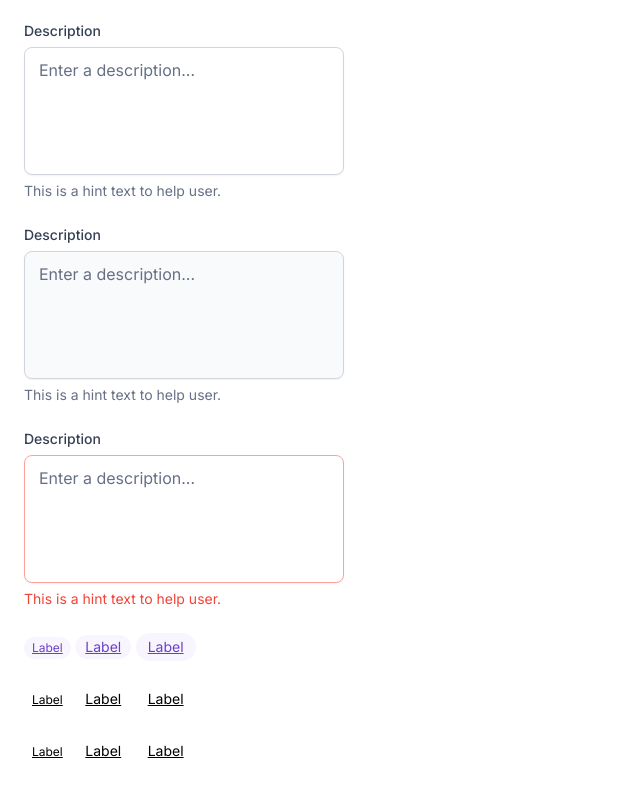
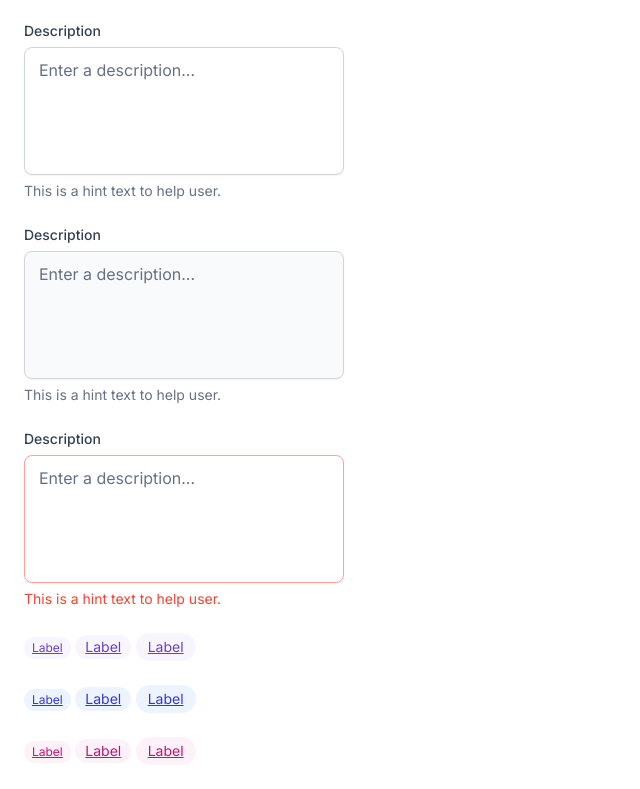
Before and after one commit to ValeriiaSiabruk/untitled-ui-kit, a website built with Parcel: page src/index.html in a window 1280 px wide. Shown: the part 1789-2578 px from the top of the page, without its empty margins (0-640 px from the left). Built offline with nearby package versions, Linux system fonts and the light colour scheme.

Commit message:
add pink and indigo color in variables

```diff
--- a/src/sass/utils/_variables.scss
+++ b/src/sass/utils/_variables.scss
@@ -64,6 +64,30 @@
   --color-success-800: #05603a;
   --color-success-900: #054f31;
 
+  --color-pink-25: #fef6fb;
+  --color-pink-50: #fdf2fa;
+  --color-pink-100: #fce7f6;
+  --color-pink-200: #fcceee;
+  --color-pink-300: #faa7e0;
+  --color-pink-400: #f670c7;
+  --color-pink-500: #ee46bc;
+  --color-pink-600: #dd2590;
+  --color-pink-700: #c11574;
+  --color-pink-800: #9e165f;
+  --color-pink-900: #851651;
+
+  --color-indigo-25: #f5f8ff;
+  --color-indigo-50: #eef4ff;
+  --color-indigo-100: #e0eaff;
+  --color-indigo-200: #c7d7fe;
+  --color-indigo-300: #a4bcfd;
+  --color-indigo-400: #8098f9;
+  --color-indigo-500: #6172f3;
+  --color-indigo-600: #444ce7;
+  --color-indigo-700: #3538cd;
+  --color-indigo-800: #2d31a6;
+  --color-indigo-900: #2d3282;
+
   --shadow-xs: 0 1px 2px rgba(16, 24, 40, 0.05);
   --shadow-s: 0 1px 3px rgba(16, 24, 40, 0.1), 0 1px 2px rgba(16, 24, 40, 0.06);
   --shadow-md: 0 4px 8px -2px rgba(16, 24, 40, 0.1),
```
